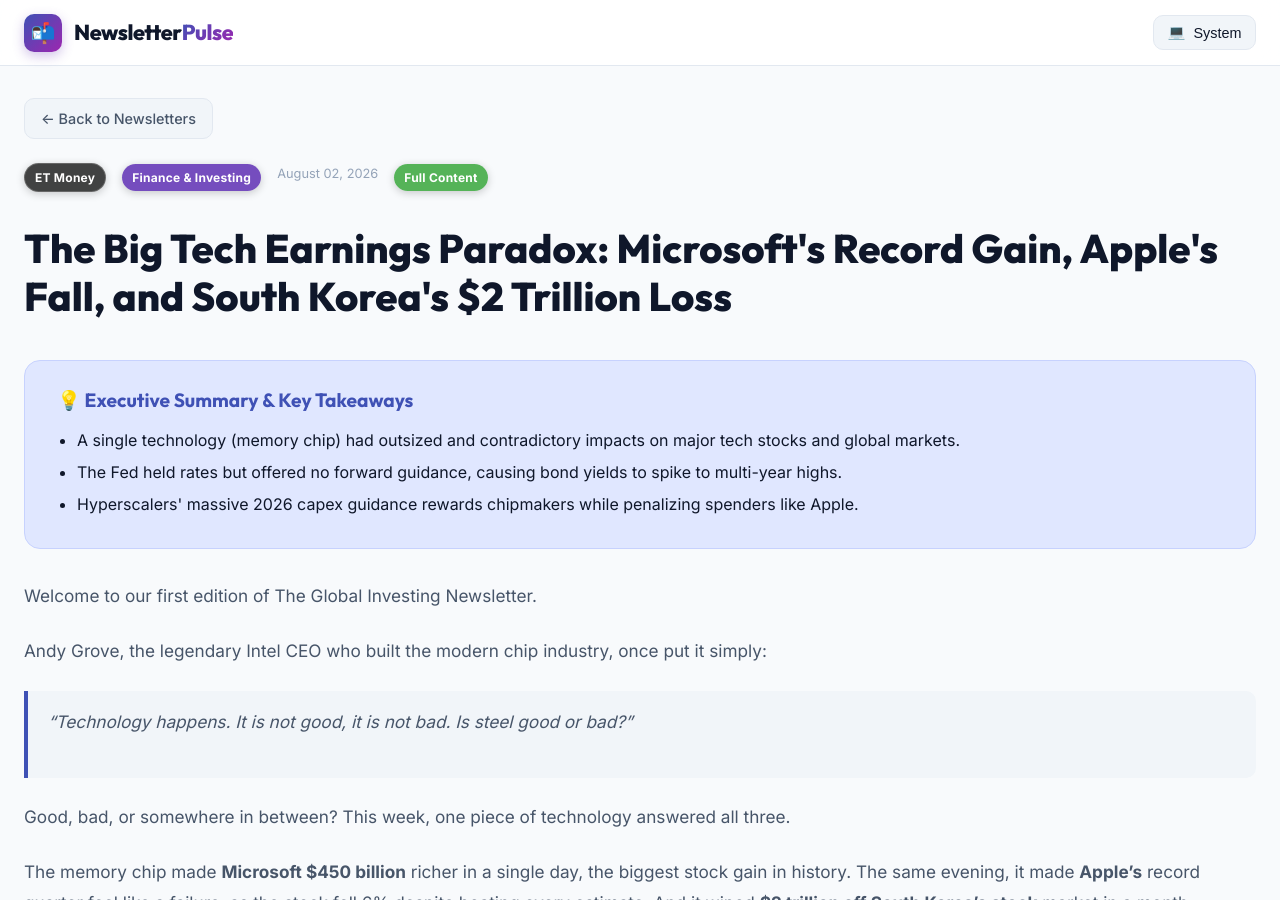
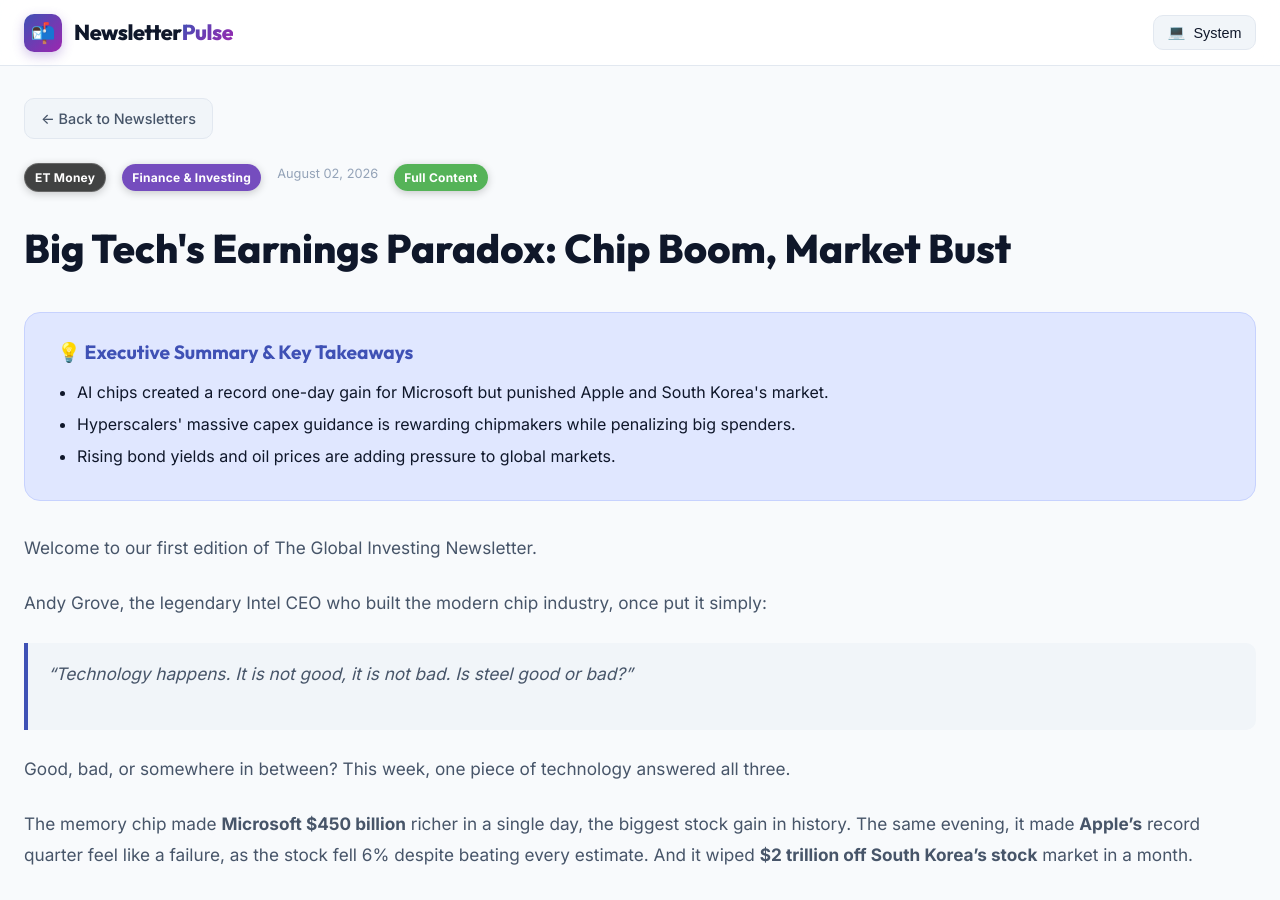
Before and after one commit to vampcoder/daily-newsletters, a Jekyll site: the page built from _posts/2026-08-02-world-this-week-big-tech-earnings-paradox-koreas-2t-loss-and-more.md, in a window 1280 px wide and 900 px high. Built offline with Jekyll 4.4.1, drawn with Linux system fonts in a browser that asks for light colours.

Commit message:
Update newsletter: World this Week: Big tech earnings paradox, Korea's $2T loss, and more

```diff
--- a/_posts/2026-08-02-world-this-week-big-tech-earnings-paradox-koreas-2t-loss-and-more.md
+++ b/_posts/2026-08-02-world-this-week-big-tech-earnings-paradox-koreas-2t-loss-and-more.md
@@ -1,17 +1,17 @@
 ---
 layout: post
-title: "The Big Tech Earnings Paradox: Microsoft's Record Gain, Apple's Fall, and South Korea's $2 Trillion Loss"
+title: "Big Tech's Earnings Paradox: Chip Boom, Market Bust"
 date: 2026-08-02 05:32:35 +0000
 source: "ET Money"
 category: "Finance & Investing"
-excerpt: "This week's global markets newsletter examines a paradoxical earnings season where a single memory chip made Microsoft the biggest single-day stock gainer in history, punished Apple despite a record quarter, and wiped $2 trillion off South Korea's market. It also covers the Fed's rate decision, oil price spikes, and hyperscaler capital expenditure guidance."
+excerpt: "This week's newsletter examines the market's paradoxical reaction to Big Tech earnings: Microsoft surged $450 billion on AI chip demand, Apple fell despite beating estimates, and South Korea's market lost $2 trillion. It also covers Fed rate decisions, rising bond yields, oil price spikes, and hyperscaler capex guidance."
 theme_gradient: "linear-gradient(135deg, #607d8b 0%, #455a64 100%)"
 image: "https://www.etmoney.com/products/assets/images/emailers/newsletter/us_investing/global-investing.png"
 is_summary: false
 key_takeaways:
-  - "A single technology (memory chip) had outsized and contradictory impacts on major tech stocks and global markets."
-  - "The Fed held rates but offered no forward guidance, causing bond yields to spike to multi-year highs."
-  - "Hyperscalers' massive 2026 capex guidance rewards chipmakers while penalizing spenders like Apple."
+  - "AI chips created a record one-day gain for Microsoft but punished Apple and South Korea's market."
+  - "Hyperscalers' massive capex guidance is rewarding chipmakers while penalizing big spenders."
+  - "Rising bond yields and oil prices are adding pressure to global markets."
 ---
 
 Welcome to our first edition of The Global Investing Newsletter.
@@ -26,8 +26,6 @@
 
 We'll get to the interesting details. But, first things first, let's see how the rest of the world held up this week.
 
----
-
 ## The World in a Week: How Major Markets Moved
 
 The Fed held rates but gave no forward guidance, and bond markets took that badly as the 30-year yield spiked to its **highest since 2007** and the 10-year topped **4.7%**, the most since January 2025, as investors questioned Kevin Warsh's commitment to curbing inflation.
```
